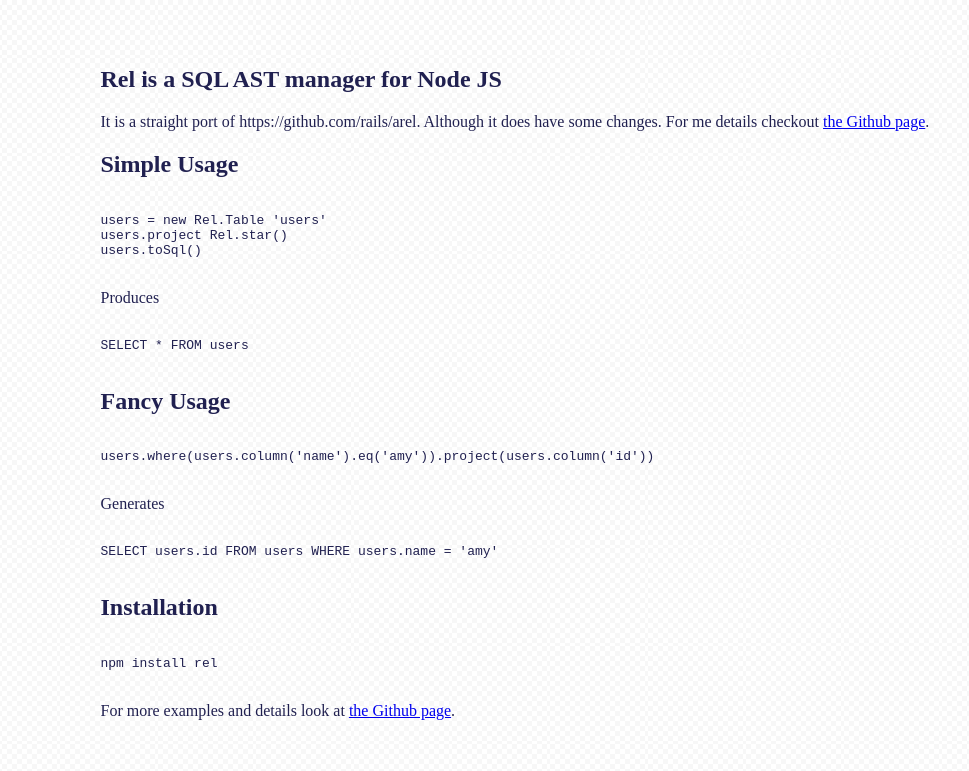
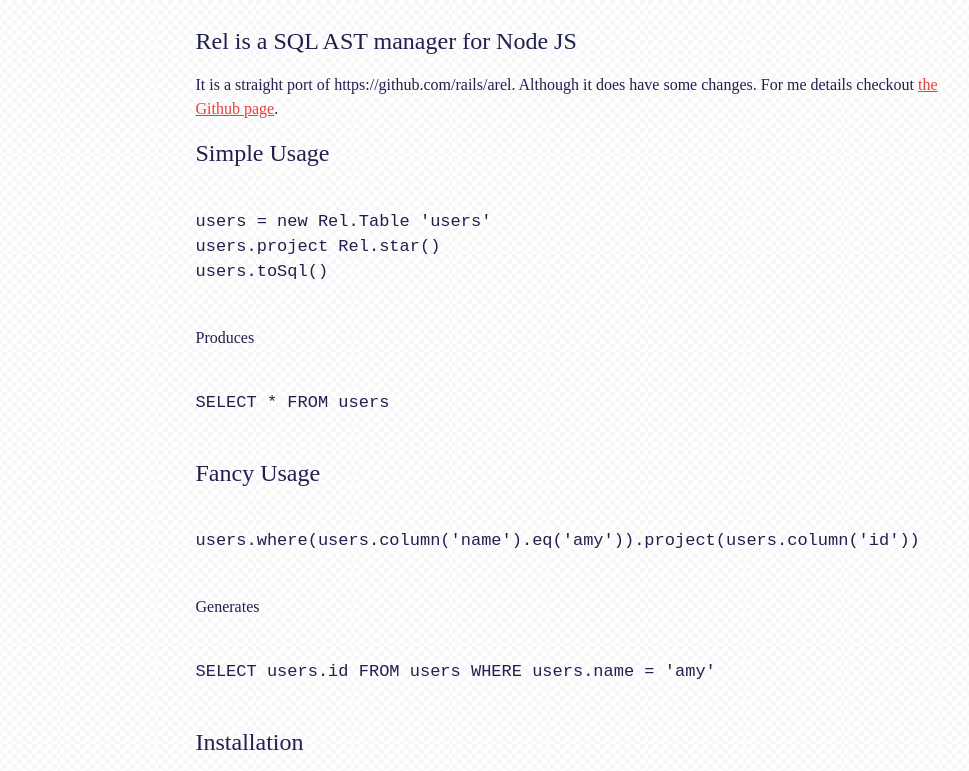
Before and after one commit to yang/rel, a plain HTML site: page index.html in a window 1280 px wide. Shown: the part 140-911 px from the top of the page, without its empty margins (138-1107 px from the left). Drawn offline with Linux system fonts and the light colour scheme.

Commit message:
Changing style

```diff
--- a/screen.css
+++ b/screen.css
@@ -2,6 +2,7 @@
   background: url(images/bg-main.png);
   color: #202050;
   font-family: "museo-slab-1","museo-slab-2";
+  line-height: 1.5em;
 }
 
 header {
@@ -10,9 +11,21 @@
 
 .container {
   margin: 0 auto;
-  width: 940px;
+  width: 750px;
 }
 
 .container.body {
-  padding: 40px 0 40px 137px;
+  padding: 0 0 36px 137px;
 }
+
+h1, h2, h3, h4 {
+  font-weight: normal;
+}
+
+code {
+  font-size: 17px;
+}
+
+.important, a {
+  color: #e93e3d;
+}
```
